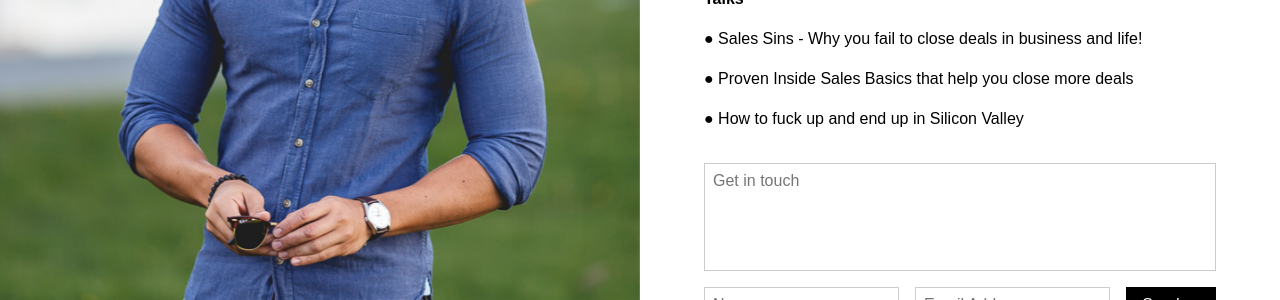
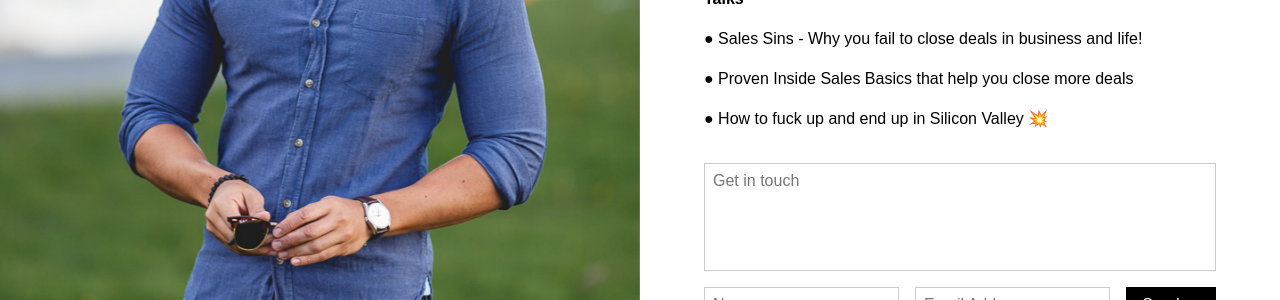
Before and after one commit to Albertonodale/albertonodale.com, a Jekyll site: the page built from index.md, in a window 1280 px wide and 961 px high. Shown: the part 403-703 px from the top of the window. Built offline with Jekyll 4.4.1, drawn with Linux system fonts in a browser that asks for light colours; nearby versions of some CDN libraries; our own code applies the rules of GitHub Pages for plain Markdown files; a script that is not in the unit is left out.

```diff
--- a/index.md
+++ b/index.md
@@ -30,4 +30,4 @@ By learning from the best in Silicon Valley, I’ve closed deals worth hundreds
 
 ● Proven Inside Sales Basics that help you close more deals
 
-● How to fuck up and end up in Silicon Valley
+● How to fuck up and end up in Silicon Valley 💥
```
